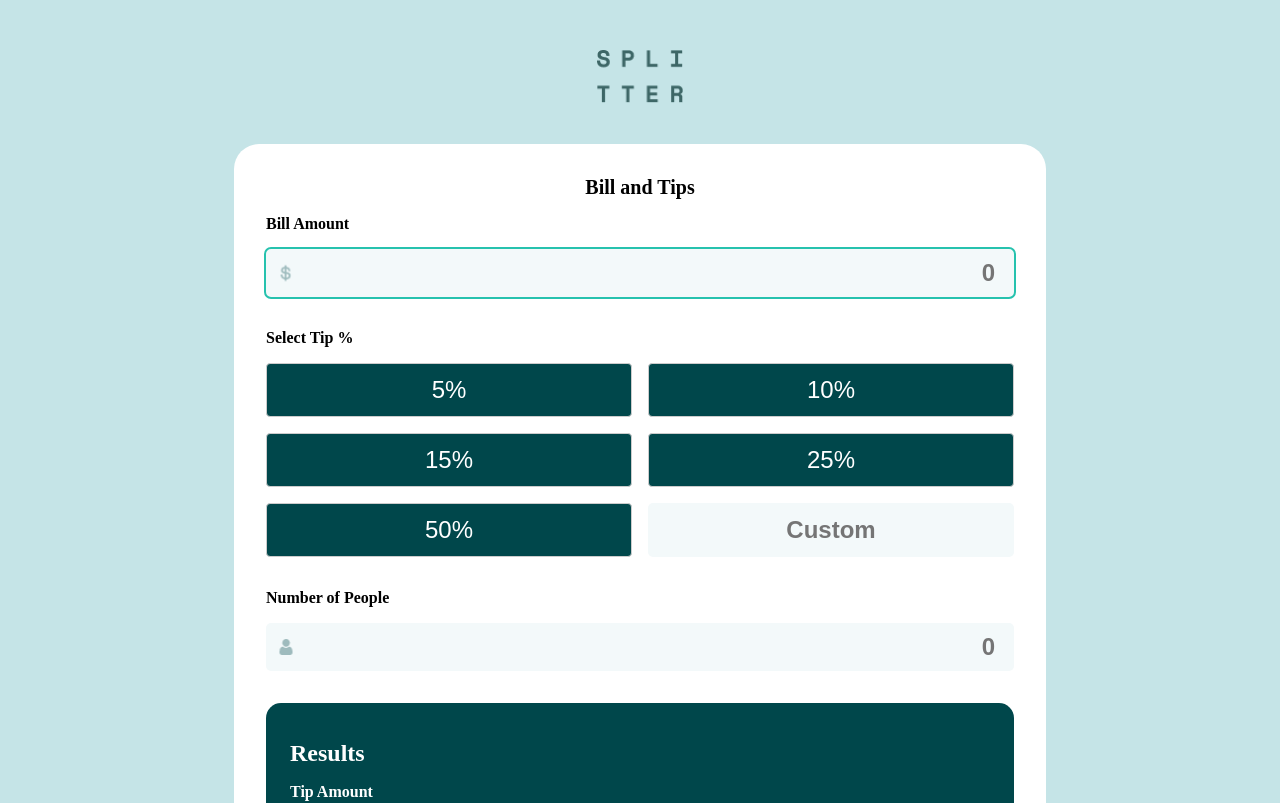
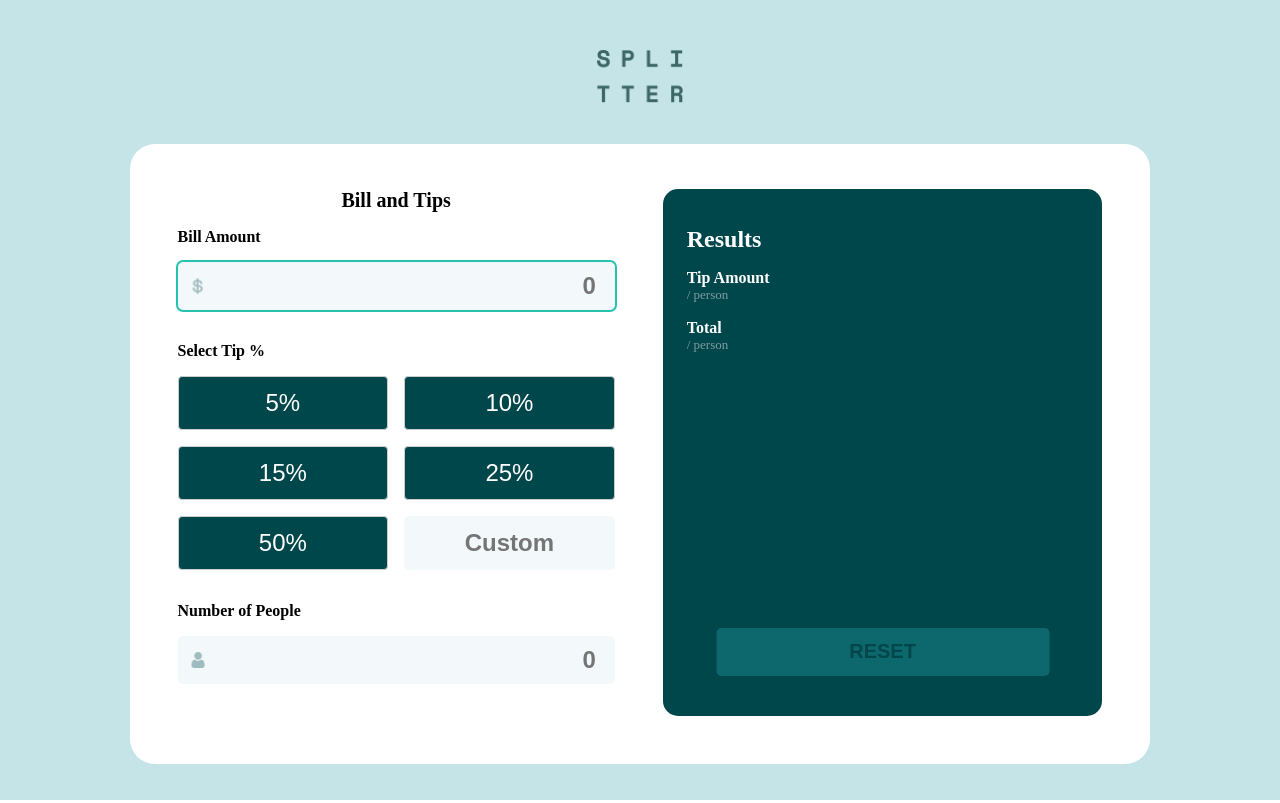
Before and after one commit to TedJenkler/Tip-calculator-Typescript-SCSS, a React (Vite) app: page / in a window 1280 px wide. Shown: the top 803 px of the page. Built offline with nearby package versions, Linux system fonts and the light colour scheme.

Commit message:
feat: Enhance desktop responsiveness

```diff
--- a/src/assets/styles/base/_index.scss
+++ b/src/assets/styles/base/_index.scss
@@ -5,10 +5,13 @@
 html, body {
     margin: 0;
     padding: 0;
+    height: 100vh;
+    width: 100vw;
 }
 
 #root {
     background-color: $superlightgreen;
+    min-height: 100%;
     display: flex;
     flex-direction: column;
     align-items: center;
--- a/src/assets/styles/components/_calc.scss
+++ b/src/assets/styles/components/_calc.scss
@@ -164,3 +164,37 @@
       }
     }
   }
+
+  @include respond-to(xl) {
+    .form {
+      display: flex;
+      padding: 2.8125rem 3rem 3rem 3rem;
+      gap: 3rem;
+      border-radius: 1.5625rem;
+
+      fieldset {
+        width: 50%;
+      }
+
+      section {
+        position: relative;
+        width: 50%;
+      }
+    }
+
+    #disabled {
+      position: absolute;
+      bottom: 2.5rem;
+      left: 50%;
+      transform: translate(-50%, 0);
+      width: 20.8125rem;
+    }
+
+    .reset-button {
+      position: absolute;
+      bottom: 2.5rem;
+      left: 50%;
+      transform: translate(-50%, 0);
+      width: 20.8125rem;
+    }
+  }
--- a/src/assets/styles/main.scss
+++ b/src/assets/styles/main.scss
@@ -1,4 +1,5 @@
 @import './utils/variables';
+@import './utils/breakpoints';
 
 @import './base/index';
 
--- /dev/null
+++ b/src/assets/styles/utils/_breakpoints.scss
@@ -0,0 +1,8 @@
+
+@mixin respond-to($breakpoint) {
+    @if $breakpoint == xl {
+        @media (min-width: $breakpoint-xl) {
+            @content
+        }
+    }
+};
--- a/src/assets/styles/utils/_variables.scss
+++ b/src/assets/styles/utils/_variables.scss
@@ -5,3 +5,11 @@ $darkgreen: #00474B;
 $olive: #7F9D9F;
 $btnhover: #9FE8DF;
 $disabled: #0D686D;
+
+//
+
+$breakpoint-sm: 576px;
+$breakpoint-md: 768px;
+$breakpoint-lg: 992px;
+$breakpoint-xl: 1200px;
+$breakpoint-xxl: 1440px;
```
